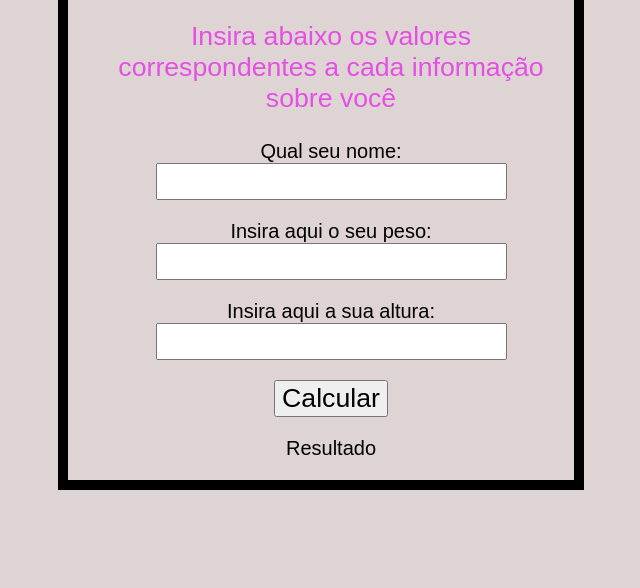
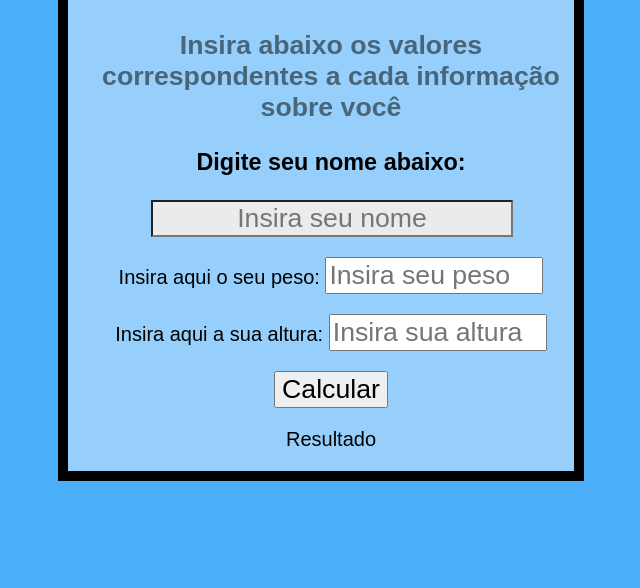
Before and after one commit to GusttavoBR/IMC, a plain HTML site: page index.html in a window 1280 px wide. Shown: the part 228-816 px from the top of the page, without its empty margins (319-959 px from the left). Drawn offline with Linux system fonts and the light colour scheme.

Commit message:
mudanças html e css

```diff
--- a/css/style.css
+++ b/css/style.css
@@ -1,41 +1,31 @@
-{
-    margin: 0;
-    padding: 0;
-}
-
 body {
-    background-color: rgba(196, 177, 177, 0.548);
+    background-color: #4CAFFA
 
 }
 
 h1 {
     margin-left: 20px;
-    margin-top: 20px;
-    text-align: center;
-    font: normal 50pt Arial;
+    margin-top : 20px;
+    text-align : center;
+    font       : normal 50pt Arial;
 }
 
 p#inf {
     margin-left: 20px;
-    margin-top: 20px;
-    text-align: center;
-    font: normal 20pt Arial;
-    color: rgb(228, 79, 228);
+    margin-top : 20px;
+    text-align : center;
+    font       : normal 20pt Arial;
+    color      : #49657A
 }
 
 #all div {
     margin-left: 20px;
-    margin-top: 20px;
-    text-align: center;
-    font: normal 20px Arial;
+    margin-top : 20px;
+    text-align : center;
+    font       : normal 20px Arial;
+
 }
 
-/*div#altura {
-    margin-left: 20px;
-    margin-top: 20px;
-    text-align: center;
-    font: normal 20px Arial;
-}*/
 input {
     font: normal 20pt Arial;
 }
@@ -46,12 +36,31 @@ div#status {
 
 div#all {
     border: 10px solid;
-    width: 40%;
+    width : 40%;
+    background-color: #96CFFB
 }
 
 div#caixa {
-    display: flex;
+    display        : flex;
     justify-content: center;
-    align-items: center;
-    height: 100vh;
+    align-items    : center;
+    height         : 100vh;
 }
+
+input#nome {
+    margin-left     : 2px;
+    background-color: rgb(235, 235, 235);
+    width: 73%;
+}
+
+input#altura {
+    width: 210px;
+}
+
+input#peso {
+    width: 210px;
+}
+
+#nome::placeholder {
+    text-align: center;
+}
--- a/index.html
+++ b/index.html
@@ -13,16 +13,17 @@
         <div id="all">
             <h1>Calcular <strong>IMC</strong></h1>
 
-            <p id="inf">Insira abaixo os valores correspondentes a cada informação sobre você</p>
+            <p id="inf"><strong>Insira abaixo os valores correspondentes a cada informação sobre você</strong> </p>
             <div id="nome">
-                Qual seu nome: <input type="text" name="nome" id="nome">
+                <h3>Digite seu nome abaixo:</h2>
+                <input type="text" placeholder="Insira seu nome" name="nome" id="nome">
             </div>
             <div id="peso">
-                Insira aqui o seu peso: <input type="number" name="peso" id="peso">
+                Insira aqui o seu peso: <input type="number" placeholder="Insira seu peso" name="peso" id="peso">
             </div>
 
             <div id="altura">
-                Insira aqui a sua altura: <input type="number" name="altura" id="altura">
+                Insira aqui a sua altura: <input type="number" placeholder="Insira sua altura" name="altura" id="altura">
             </div>
             <div>
                 <input type="button" value="Calcular" onclick="calc()">
```
